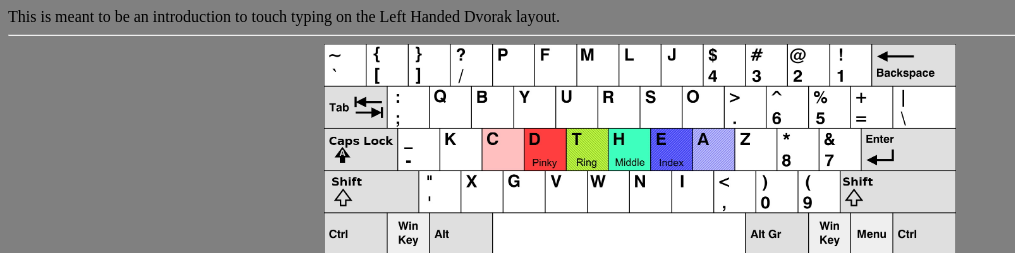
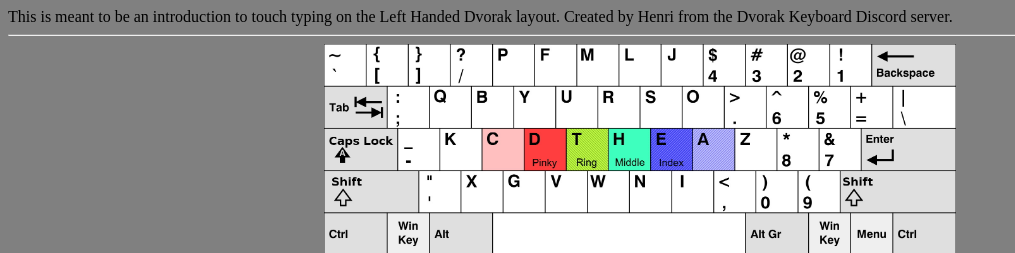
Before and after one commit to loboru/loboru.github.io, a plain HTML site: page index.html in a window 1280 px wide. Shown: the top 253 px of the page, without its empty margins (0-1015 px from the left). Drawn offline with Linux system fonts and the light colour scheme; grey boxes are pictures that could not be loaded.

Commit message:
Update index.html
credited Henri

```diff
--- a/index.html
+++ b/index.html
@@ -6,7 +6,7 @@ iframe { display: block; margin: 0 auto; }
 body {background-color: gray;}
 </style>
 </head>
-This is meant to be an introduction to touch typing on the Left Handed Dvorak layout.
+This is meant to be an introduction to touch typing on the Left Handed Dvorak layout. Created by Henri from the Dvorak Keyboard Discord server.
 <hr>
 
 <img src="img/DLH0.jpg">
```
